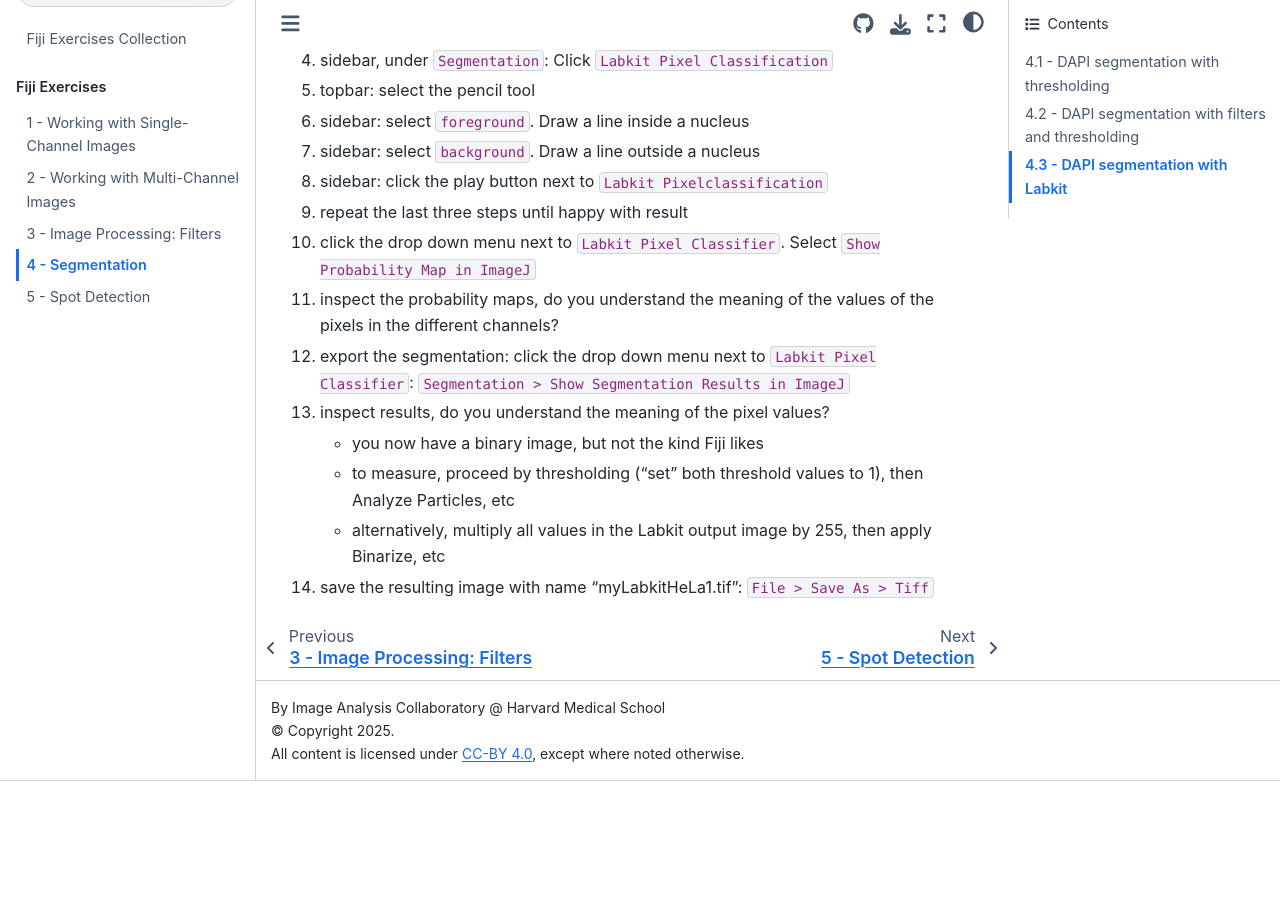
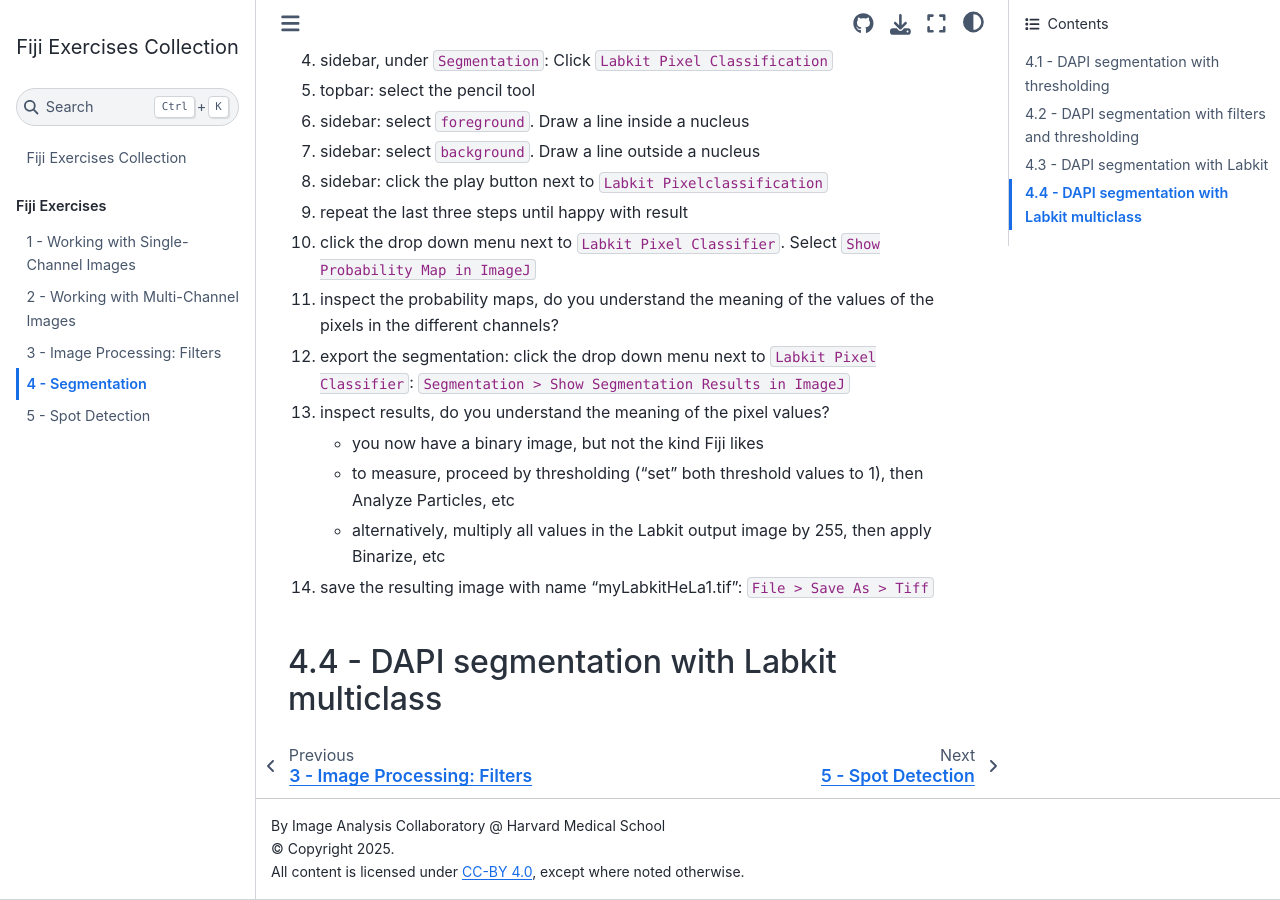
Before and after one commit to HMS-IAC/fiji-exercises-collection, a Jupyter Book: the page built from chapters/4_segmentation.md, in a window 1280 px wide and 900 px high, scrolled down 2257 px. Built offline with Jupyter Book 1.0.4 settings and Sphinx 7.4.7 and the Sphinx Book theme 1.1.4, drawn with Linux system fonts in a browser that asks for light colours; before the commit the page ends 3038 px from its top, so only the background shows below that.

Commit message:
chapter 4.4 started

```diff
--- a/chapters/4_segmentation.md
+++ b/chapters/4_segmentation.md
@@ -79,3 +79,6 @@
     - to measure, proceed by thresholding (“set” both threshold values to 1), then Analyze Particles, etc
     - alternatively, multiply all values in the Labkit output image by 255, then apply Binarize, etc
 14. save the resulting image with name “myLabkitHeLa1.tif”: `File > Save As > Tiff`
+
+
+## 4.4 - DAPI segmentation with Labkit multiclass
```
